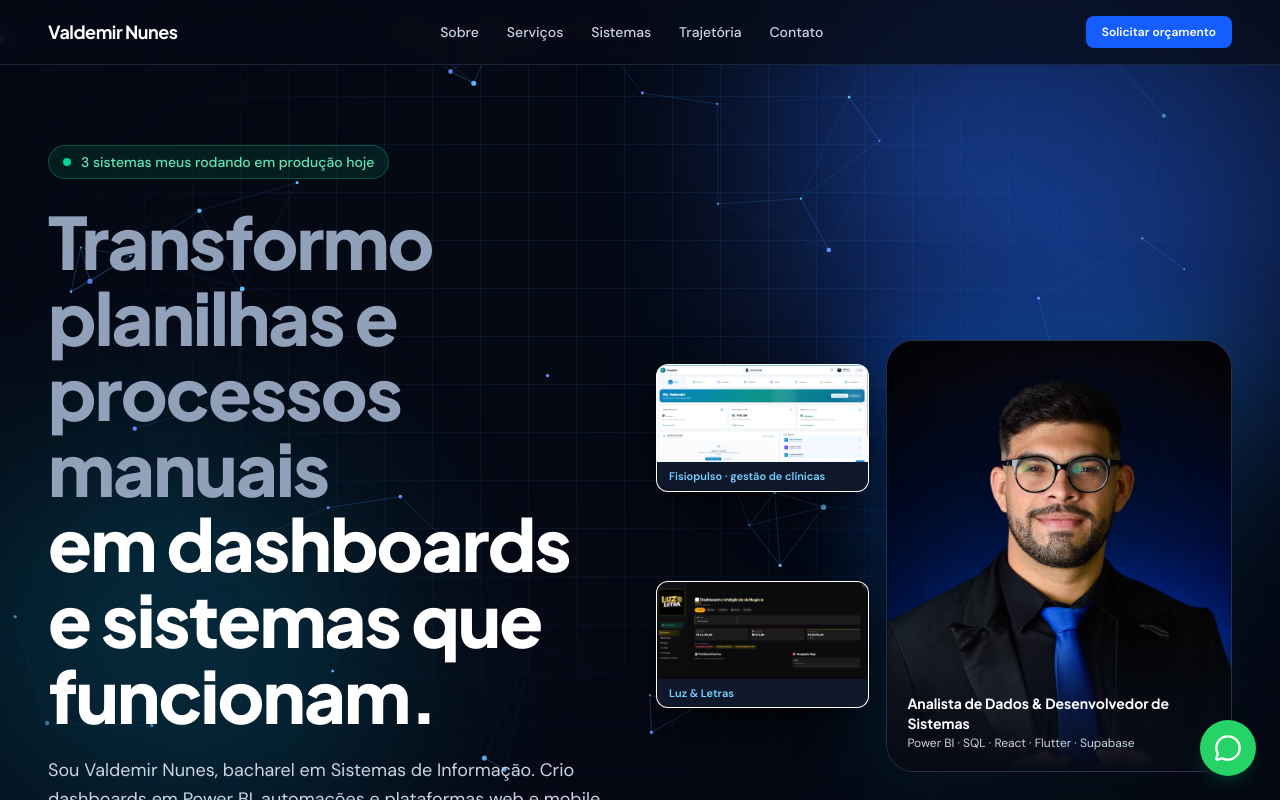
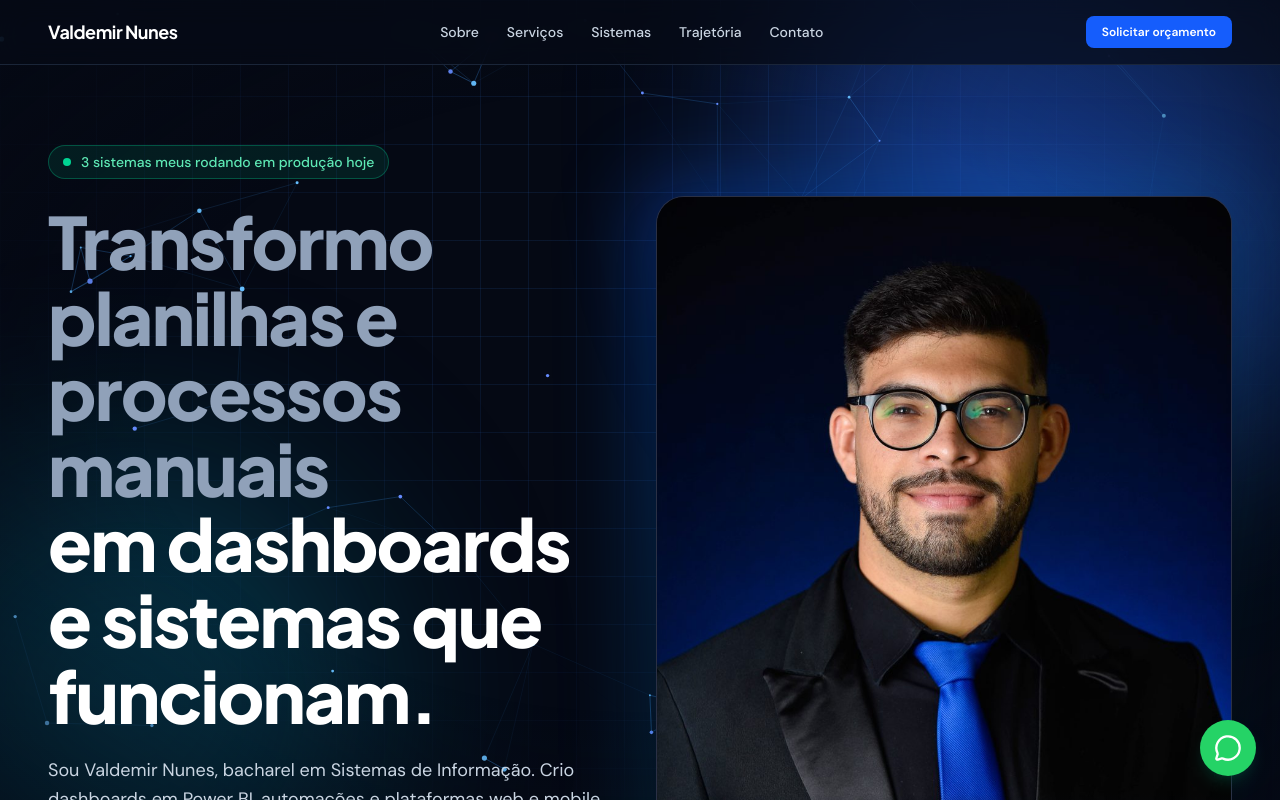
Before and after one commit to ValdemirnN/Sistema-Portfolio, a React (Vite) app: page / in a window 1280 px wide. Shown: the top 800 px of the page. Built offline with nearby package versions, Linux system fonts and the light colour scheme.

Commit message:
Add files via upload

```diff
--- a/src/components/HeroSection.tsx
+++ b/src/components/HeroSection.tsx
@@ -1,8 +1,6 @@
 import { useState } from 'react';
 import { ArrowRight, MessageCircle, UserCheck } from 'lucide-react';
 import { HERO, METRICS, PROFILE, whatsappLink } from '../data/profile';
-import fisioShot from '../assets/systems/fisiopulso/01-painel-da-clinica.png';
-import luzShot from '../assets/systems/luz-letras/01-dashboard-do-negocio.png';
 
 export function HeroSection() {
   const [imgError, setImgError] = useState(false);
@@ -49,9 +47,9 @@ export function HeroSection() {
             </div>
           </div>
 
-          {/* retrato + prints reais dos sistemas (ao lado da foto, sem cobri-la) */}
-          <div className="relative mx-auto w-full max-w-md lg:col-span-6 lg:max-w-none">
-            <div className="relative ml-auto w-full sm:w-[60%]">
+          {/* retrato */}
+          <div className="relative mx-auto w-full max-w-lg lg:col-span-6 lg:max-w-[40rem]">
+            <div className="relative mx-auto w-full">
               <div className="absolute -inset-4 rounded-[2rem] bg-gradient-to-br from-blue-600/40 via-cyan-400/10 to-transparent blur-2xl" aria-hidden="true" />
               <div className="relative aspect-[4/5] overflow-hidden rounded-[1.75rem] border border-white/15 bg-[#050C24] shadow-2xl">
                 {!imgError ? (
@@ -72,15 +70,6 @@ export function HeroSection() {
                 </div>
               </div>
             </div>
-
-            <figure className="float-slow absolute left-0 top-6 hidden w-[37%] overflow-hidden rounded-xl border border-white/20 bg-white shadow-[0_20px_60px_-10px_rgba(0,0,0,0.8)] sm:block">
-              <img src={fisioShot} alt="Painel do Fisiopulso" className="w-full" loading="lazy" />
-              <figcaption className="bg-slate-900 px-3 py-1.5 text-[11px] font-semibold text-sky-300">Fisiopulso · gestão de clínicas</figcaption>
-            </figure>
-            <figure className="float-slow-b absolute bottom-16 left-0 hidden w-[37%] overflow-hidden rounded-xl border border-white/20 bg-white shadow-[0_20px_60px_-10px_rgba(0,0,0,0.8)] sm:block">
-              <img src={luzShot} alt="Dashboard do Luz & Letras" className="w-full" loading="lazy" />
-              <figcaption className="bg-slate-900 px-3 py-1.5 text-[11px] font-semibold text-sky-300">Luz &amp; Letras</figcaption>
-            </figure>
           </div>
         </div>
 
```
